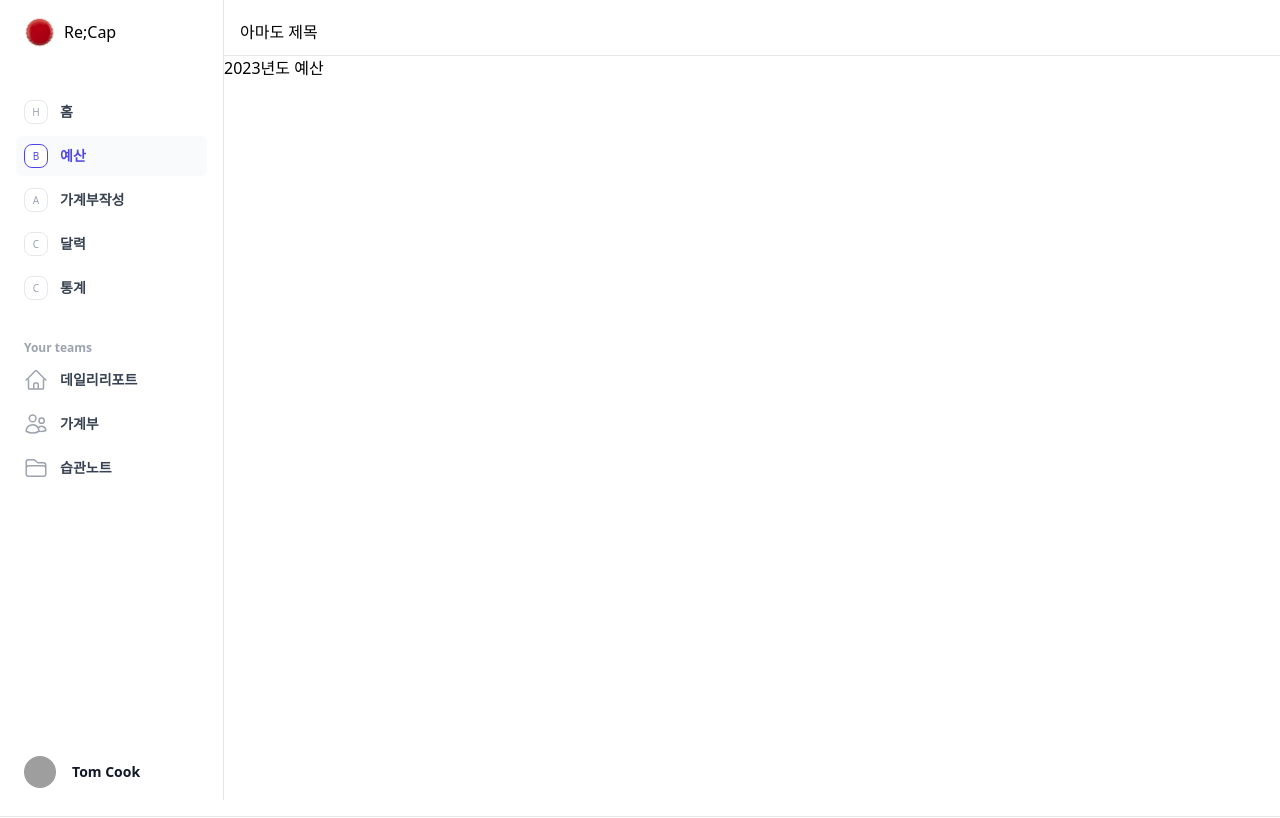
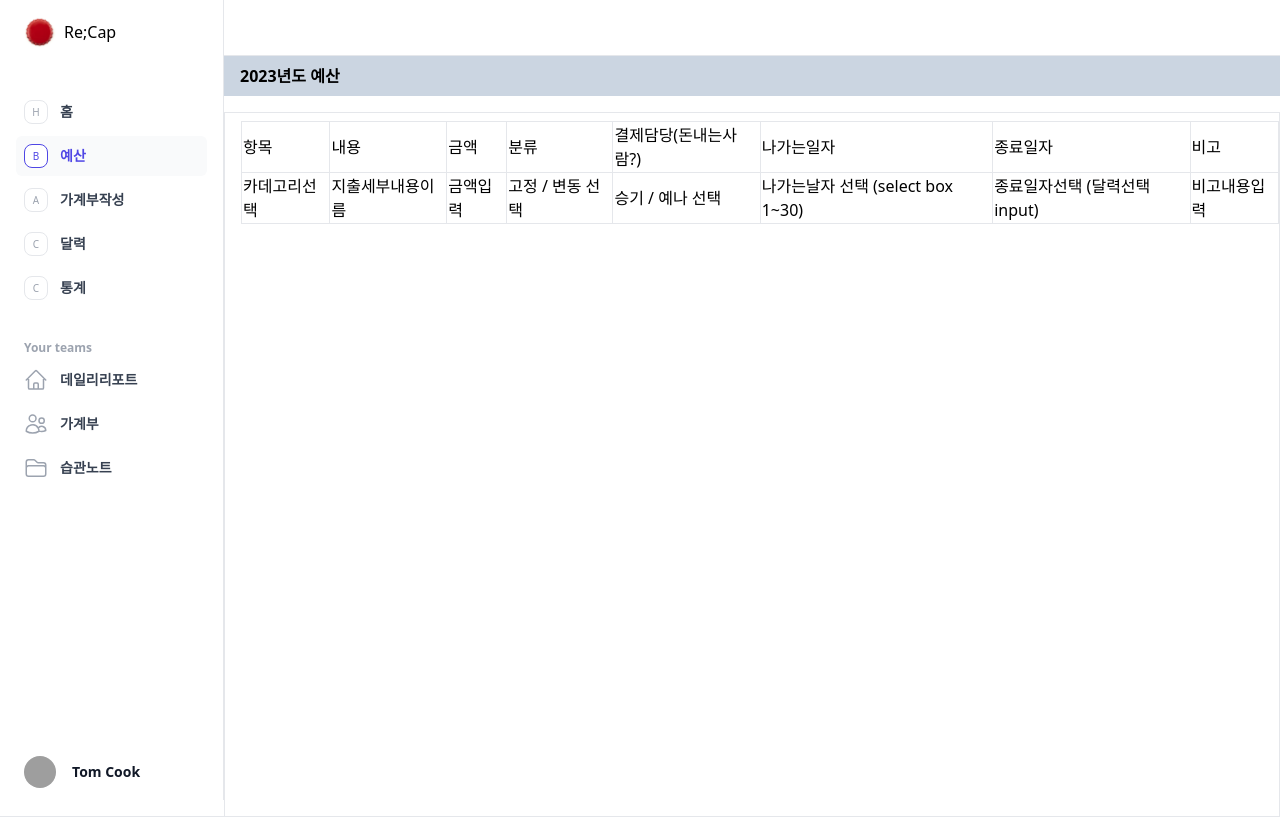
Before and after one commit to kansg92/recap_fe_vue, a Vue app: page /accountbook/budget in a window 1280 px wide. Shown: the top 818 px of the page. Built offline with nearby package versions, Linux system fonts and the light colour scheme; grey boxes are pictures that could not be loaded.

Commit message:
예산틀작성

```diff
--- a/src/components/Header.vue
+++ b/src/components/Header.vue
@@ -1,33 +1,71 @@
 <template>
   <header class="bg-white border-b">
-    <nav class="flex items-center justify-between py-4 lg:px-4 sm:px-2" aria-label="Global">
+    <nav
+      class="flex items-center justify-between py-4 lg:px-4 sm:px-2"
+      aria-label="Global"
+    >
       <div class="flex lg:flex-1">
         <a href="/" class="-m-1.5 p-1.5">
-          <span class="flex items-center"> <img class="h-8 w-auto" src="@/assets/red_bottle_cap_aih.png" alt="" /> <span>Re;Cap </span></span>
+          <span class="flex items-center">
+            <img
+              class="h-8 w-auto"
+              src="@/assets/red_bottle_cap_aih.png"
+              alt=""
+            />
+            <span>Re;Cap </span></span
+          >
         </a>
       </div>
       <div class="flex lg:hidden">
-        <button type="button" class="-m-2.5 inline-flex items-center justify-center rounded-md p-2.5 text-gray-700" @click="mobileMenuOpen = true">
+        <button
+          type="button"
+          class="-m-2.5 inline-flex items-center justify-center rounded-md p-2.5 text-gray-700"
+          @click="mobileMenuOpen = true"
+        >
           <span class="sr-only">Open main menu</span>
           <Bars3Icon class="h-6 w-6" aria-hidden="true" />
         </button>
       </div>
       <div class="hidden lg:flex lg:gap-x-12">
-        <a v-for="item in navigation" :key="item.name" :href="item.href" @click="subName.setName(item.name)" class="text-sm font-semibold leading-6 text-gray-900">{{ item.name }}</a>
+        <router-link
+          @click="subName.setName(item.name)"
+          v-for="item in navigation"
+          :key="item.name"
+          :to="item.href"
+          class="text-sm font-semibold leading-6 text-gray-900"
+          >{{ item.name }}</router-link
+        >
       </div>
       <div class="hidden lg:flex lg:flex-1 lg:justify-end">
-        <a href="#" class="text-sm font-semibold leading-6 text-gray-900">Log in <span aria-hidden="true">&rarr;</span></a>
+        <a href="#" class="text-sm font-semibold leading-6 text-gray-900"
+          >Log in <span aria-hidden="true">&rarr;</span></a
+        >
       </div>
     </nav>
-    <Dialog as="div" class="lg:hidden" @close="mobileMenuOpen = false" :open="mobileMenuOpen">
+    <Dialog
+      as="div"
+      class="lg:hidden"
+      @close="mobileMenuOpen = false"
+      :open="mobileMenuOpen"
+    >
       <div class="fixed inset-0 z-10" />
-      <DialogPanel class="fixed inset-y-0 right-0 z-10 w-full overflow-y-auto bg-white px-6 py-6 sm:max-w-sm sm:ring-1 sm:ring-gray-900/10">
+      <DialogPanel
+        class="fixed inset-y-0 right-0 z-10 w-full overflow-y-auto bg-white px-6 py-6 sm:max-w-sm sm:ring-1 sm:ring-gray-900/10"
+      >
         <div class="flex items-center justify-between">
           <a href="#" class="-m-1.5 p-1.5">
             <span class="sr-only">Your Company</span>
-            <img class="h-8 w-auto" src="@/assets/red_bottle_cap_aih.png" alt="" />
+            <img
+              class="h-8 w-auto"
+              src="@/assets/red_bottle_cap_aih.png"
+              alt=""
+            />
           </a>
-          <button type="button" class="-m-2.5 rounded-md p-2.5 text-gray-700" @click="mobileMenuOpen = false">
+          <button
+            type="button"
+            class="-m-2.5 rounded-md p-2.5 text-gray-700"
+            @click="mobileMenuOpen = false"
+          >
             <span class="sr-only">Close menu</span>
             <XMarkIcon class="h-6 w-6" aria-hidden="true" />
           </button>
@@ -36,7 +74,10 @@
           <div class="-my-6 divide-y divide-gray-500/10">
             <div class="space-y-2 py-6">
               <router-link
-                @click="mobileMenuOpen = false; subName.setName(item.name);"
+                @click="
+                  mobileMenuOpen = false;
+                  subName.setName(item.name);
+                "
                 v-for="item in navigation"
                 :key="item.name"
                 :to="item.href"
@@ -45,7 +86,11 @@
               >
             </div>
             <div class="py-6">
-              <a href="/login" class="-mx-3 block rounded-lg px-3 py-2.5 text-base font-semibold leading-7 text-gray-900 hover:bg-gray-50">Log in</a>
+              <a
+                href="/login"
+                class="-mx-3 block rounded-lg px-3 py-2.5 text-base font-semibold leading-7 text-gray-900 hover:bg-gray-50"
+                >Log in</a
+              >
             </div>
           </div>
         </div>
--- a/src/views/Accountbook/AccountBook.vue
+++ b/src/views/Accountbook/AccountBook.vue
@@ -2,7 +2,7 @@
   <div class="lg:pl-56 h-screen">
     <div class="h-full">
       <div class="flex items-center h-12 border-b ">
-        <span class="lg:pl-4 pl-2">아마도 제목</span>
+        <span class="lg:pl-4 pl-2">{{ subName.getName }}</span>
       </div>
       <div class="float-right">
         <!-- <ListBox :selectOption="selectOption"></ListBox> -->
@@ -15,13 +15,14 @@
 </template>
 
 <script setup lang="ts">
-import { module, sidebarContents } from "@/stores/ui";
+import { module, sidebarContents,getNames } from "@/stores/ui";
 import { onMounted } from "vue";
 import ListBox from "@/components/ListBox.vue";
 import EmptyProj from "@/components/EmptyProject.vue";
 
 const store = module();
 const side = sidebarContents();
+const subName = getNames()
 
 const selectOption = [
   { title: "개인가게부", description: "나의 소중한 가게부", current: true },
--- a/src/views/Accountbook/BudgetView.vue
+++ b/src/views/Accountbook/BudgetView.vue
@@ -1,9 +1,36 @@
 <template>
   <div>
-    <header>
-      2023년도 예산
+    <header class="flex pl-4 py-2 h-10 items-center bg-slate-300">
+      <span class="font-semibold">2023년도 예산</span>
     </header>
-
+    <main class="pl-4 mt-4 border h-screen">
+      <table class="border mt-2">
+        <thead>
+          <tr>
+            <td class="border">항목</td>
+            <td class="border">내용</td>
+            <td class="border">금액</td>
+            <td class="border">분류</td>
+            <td class="border">결제담당(돈내는사람?)</td>
+            <td class="border">나가는일자</td>
+            <td class="border">종료일자</td>
+            <td class="border">비고</td>
+          </tr>
+        </thead>
+        <tbody>
+          <tr>
+            <td class="border">카데고리선택</td>
+            <td class="border">지출세부내용이름</td>
+            <td class="border">금액입력</td>
+            <td class="border">고정 / 변동 선택</td>
+            <td class="border">승기 / 예나 선택</td>
+            <td class="border">나가는날자 선택 (select box 1~30)</td>
+            <td class="border">종료일자선택 (달력선택input)</td>
+            <td class="border">비고내용입력</td>
+          </tr>
+        </tbody>
+      </table>
+    </main>
   </div>
 </template>
 
```
